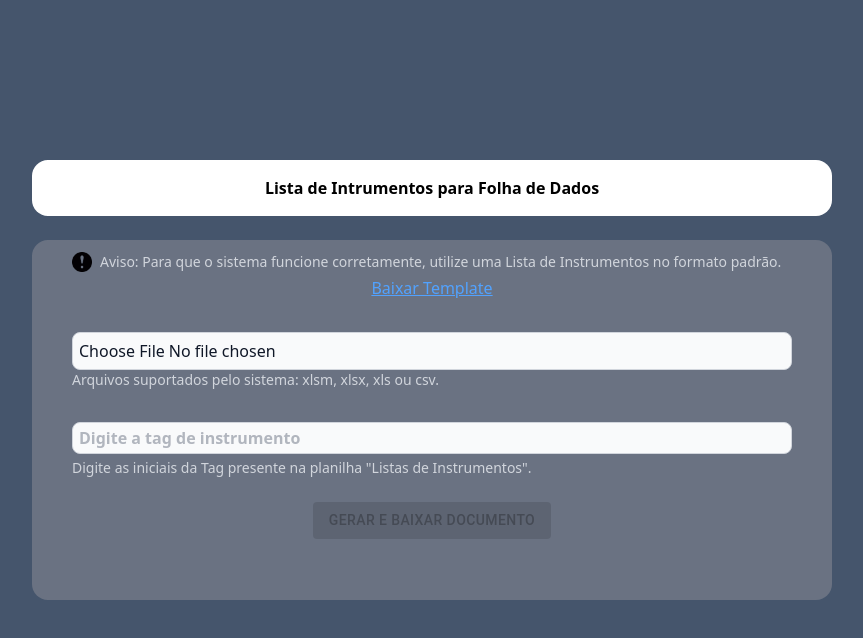
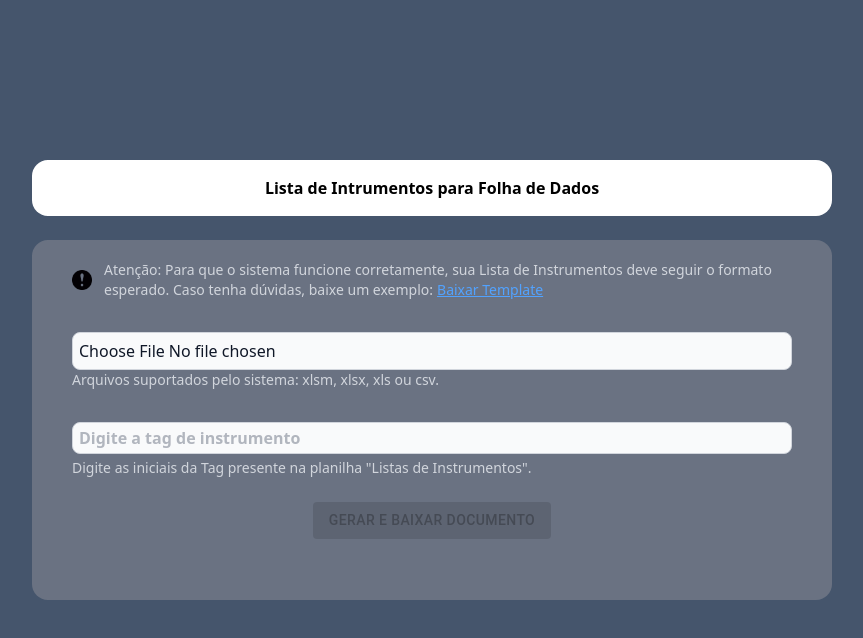
Before and after one commit to HugoLima-590/folhadedados, a React (Vite) app in the folder automacao_fd_ld/: page / in a window 1280 px wide. Shown: the top 638 px of the page, without its empty margins (208-1071 px from the left). Built offline with nearby package versions, Linux system fonts and the light colour scheme.

Commit message:
correção no aviso

```diff
--- a/automacao_fd_ld/src/components/TelaInputExcel.jsx
+++ b/automacao_fd_ld/src/components/TelaInputExcel.jsx
@@ -8,24 +8,25 @@ export default function TelaInputExcel() {
 
     return (
         <div className="mb-10 p-10 w-200 h-90 rounded-2xl container bg-gray-500">
-            <p className="text-sm text-gray-300 -mt-7 flex">
+            <header className="flex items-center justify-start gap-3 w-full -mt-5">
                 <img
                     src="/ponto-de-exclamacao-em-um-circulo.png"
-                    alt="Aviso"
-                    className="w-5 h-5 mr-2"
+                    className="size-5 "
                 />
-                Aviso: Para que o sistema funcione corretamente, utilize uma Lista de Instrumentos no formato padrão.
-            </p>
-
+                <p className="text-sm text-gray-300">
+                    Atenção: Para que o sistema funcione corretamente, sua Lista de Instrumentos deve seguir o formato esperado.
+                    Caso tenha dúvidas, baixe um exemplo:
                     <a
                         href="/Template Lista de Instrumentos.xlsx"
                         download
                         target="_blank"
                         rel="noopener noreferrer"
-                className="text-blue-400 underline justify-center flex mt-1"
+                        className="text-blue-400 underline ml-1"
                     >
                         Baixar Template
                     </a>
+                </p>
+            </header>
 
             <input
                 className="flex w-full text-md mt-8 p-1.5 text-gray-900 border border-gray-300 rounded-lg cursor-pointer bg-gray-50"
```
Lines whose indentation alone changed are shown as unchanged.
